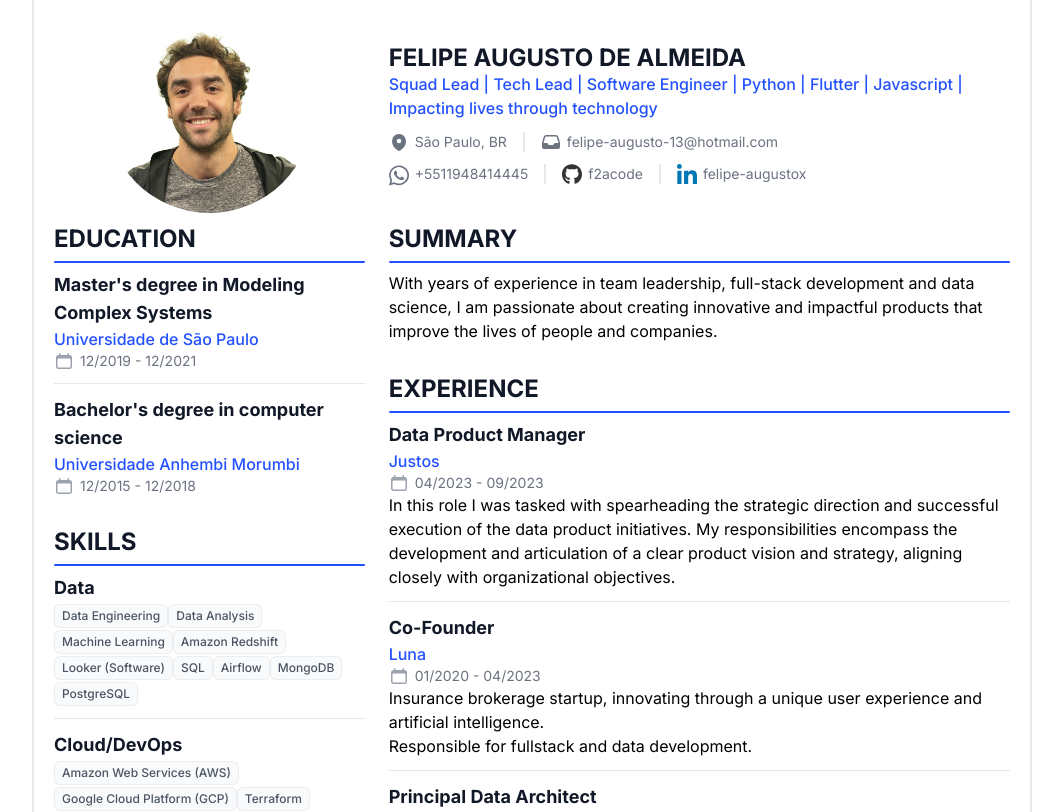
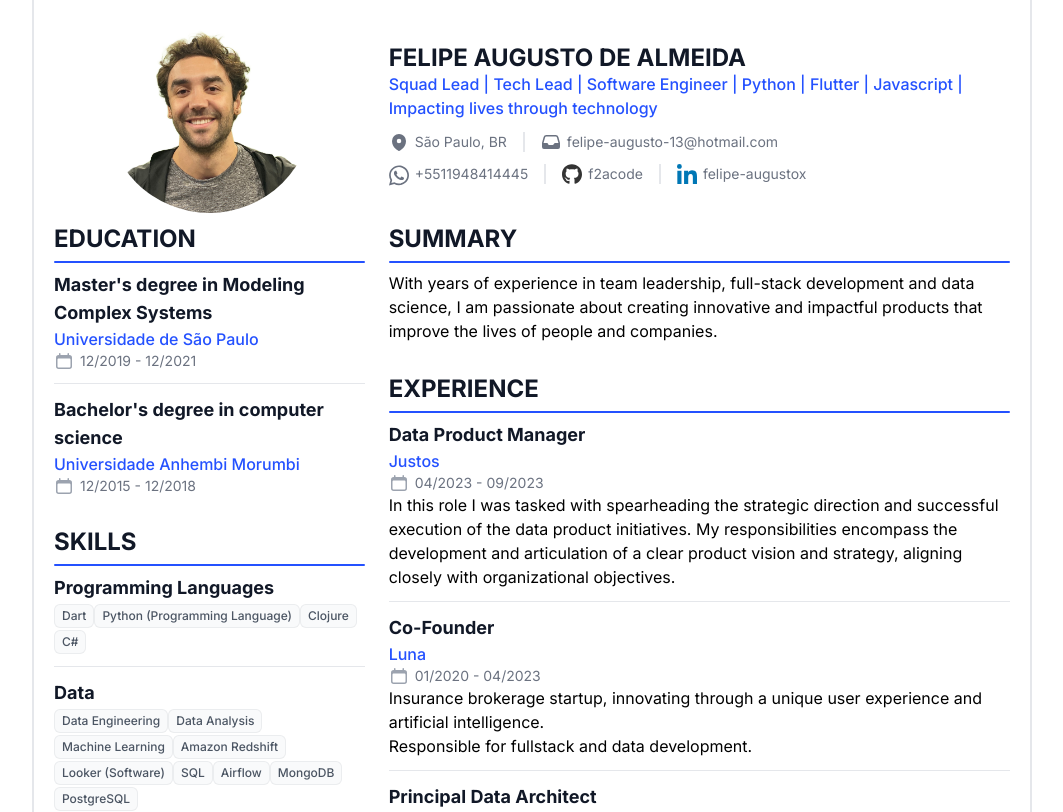
Before and after one commit to f2acode/personal-website, a Next.js app: page /resume in a window 1280 px wide. Shown: the top 812 px of the page, without its empty margins (108-1171 px from the left). Built offline with nearby package versions, Linux system fonts and the light colour scheme.

Commit message:
chore: reorder skills categories by importance

```diff
--- a/src/app/resume/page.tsx
+++ b/src/app/resume/page.tsx
@@ -3,7 +3,7 @@ import H3Resume from '@/components/h3-resume'
 import TagLine from '@/components/tagline'
 import categorizedSkillsData from '@/data/categorized-skills.json'
 import enResumeData from '@/data/resume-en.json'
-import { CategorizedSkills } from '@/models/categorized-skills'
+import { CategorizedSkills, Category } from '@/models/categorized-skills'
 import { Resume } from '@/models/resume'
 import { CalendarIcon } from '@heroicons/react/20/solid'
 import Link from 'next/link'
@@ -18,8 +18,22 @@ export default function ResumePage() {
     }
   }
 
-  const categorizedSkills: CategorizedSkills =
-    categorizedSkillsData as CategorizedSkills
+  const categoriesOrder = [
+    'Programming Languages',
+    'Data',
+    'Cloud/DevOps',
+    'Backend',
+    'Frontend',
+    'Soft Skills',
+  ]
+
+  const categorizedSkills: CategorizedSkills = {
+    categories: categoriesOrder.map((category) => {
+      return categorizedSkillsData.categories.find(
+        (c) => c.category === category,
+      )
+    }) as [Category],
+  }
 
   const resume: Resume = {
     ...enResumeData,
```
